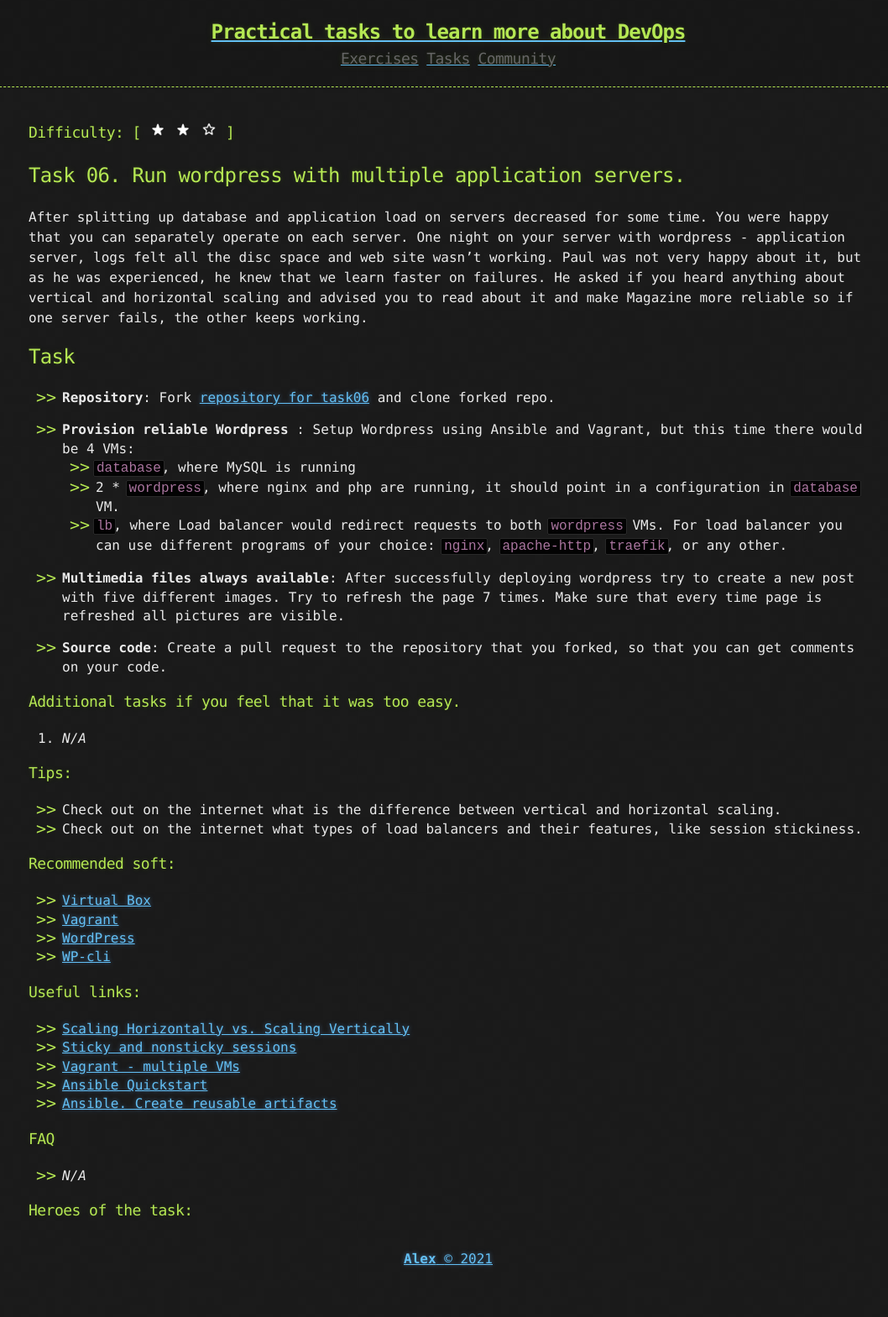
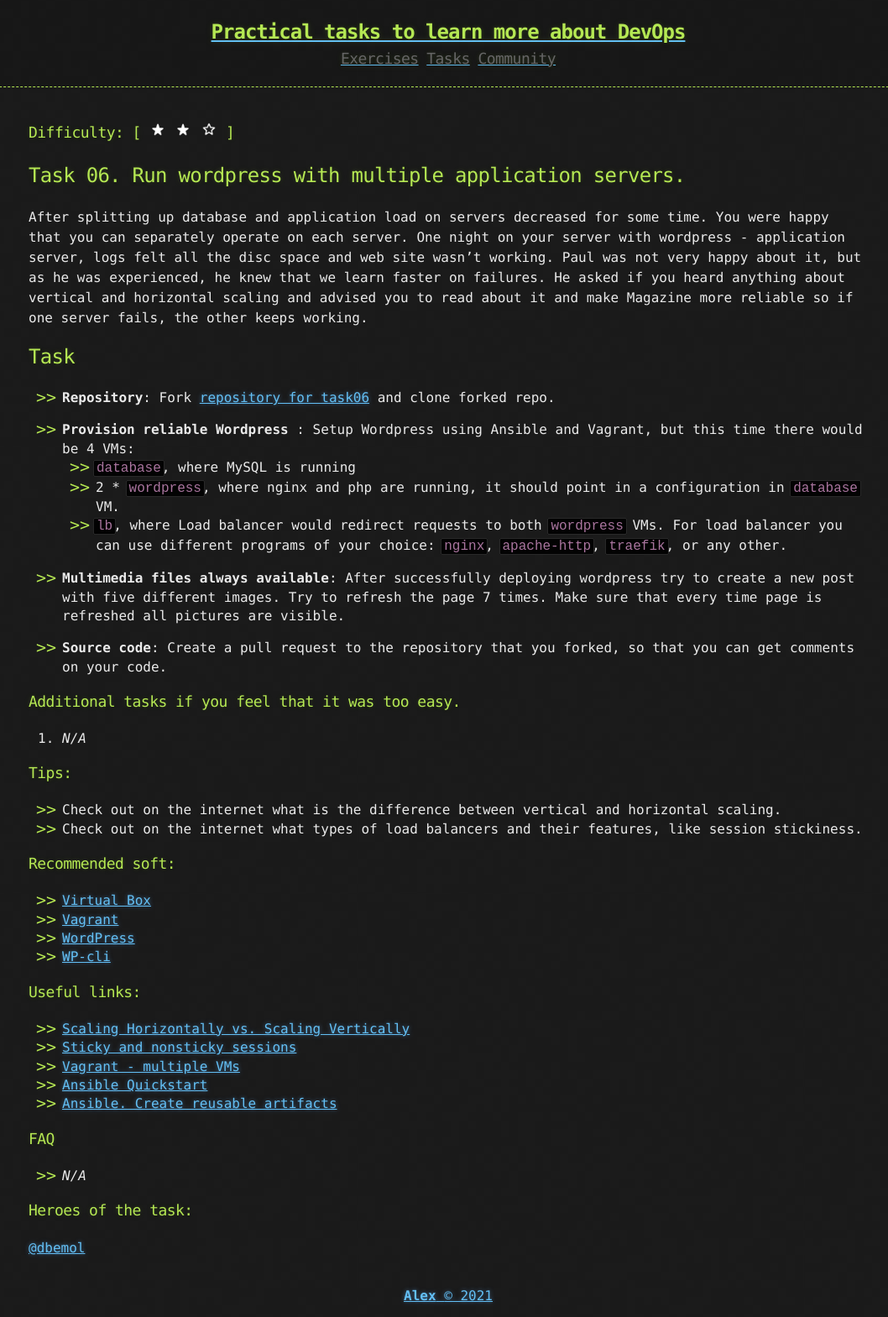
Before and after one commit to korney4eg/korney4eg.github.io, a Jekyll site: the page built from tasks/_posts/2021-01-01-phase1-task6-multi-application-servers-setup.md, in a window 1280 px wide. Shown: the whole page at 84% size, without its empty margins (106-1164 px from the left). Built offline with Jekyll 4.4.1, drawn with Linux system fonts in a browser that asks for light colours; before the commit the page ends 1525 px from its top, so only the background shows below that.

```diff
--- a/tasks/_posts/2021-01-01-phase1-task6-multi-application-servers-setup.md
+++ b/tasks/_posts/2021-01-01-phase1-task6-multi-application-servers-setup.md
@@ -4,6 +4,8 @@ active: true
 published: true
 tags: "Phase1"
 difficulty: 2
+heroes:
+  - '[@dbemol](https://www.reddit.com/user/dbemol/)'
 ---
 
 After splitting up database and application load on servers decreased for some time. You were happy that you can separately operate on each server. One night on your server with wordpress - application server, logs felt all the disc space and web site wasn't working. Paul was not very happy about it, but as he was experienced, he knew that we learn faster on failures. He asked if you heard anything about vertical and horizontal scaling and advised you to read about it and make Magazine more reliable so if one server fails, the other keeps working.
```
